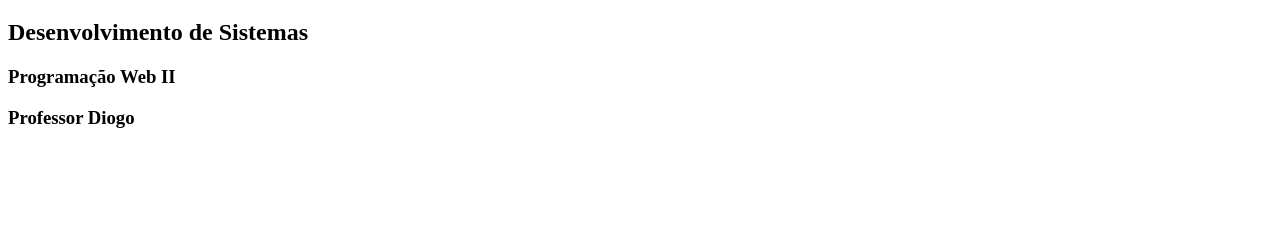
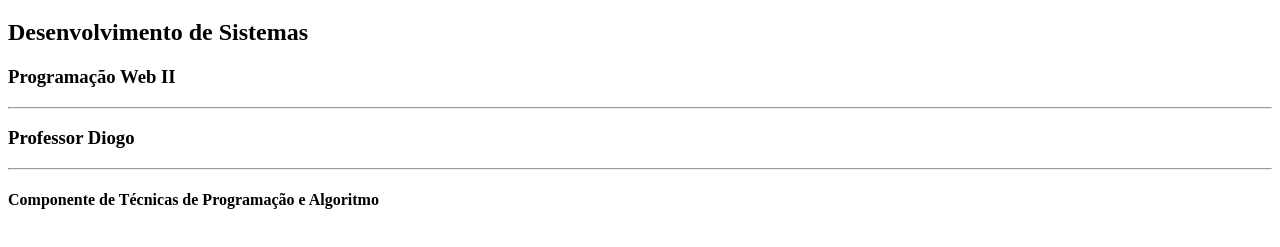
Before and after one commit to DiogoPCS/projeto_exemplo, a plain HTML site: page index.html in a window 1280 px wide. Shown: the part 61-308 px from the top of the page. Drawn offline with Linux system fonts and the light colour scheme.

Commit message:
adicionei descrição do componente

```diff
--- a/index.html
+++ b/index.html
@@ -9,6 +9,9 @@
     <h1>Etec Sales Gomes</h1>
     <h2>Desenvolvimento de Sistemas</h2>
     <h3>Programação Web II</h3>
+    <hr>
     <h3>Professor Diogo</h3>
+    <hr>
+    <h4>Componente de Técnicas de Programação e Algoritmo</h4>
 </body>
 </html>
```
